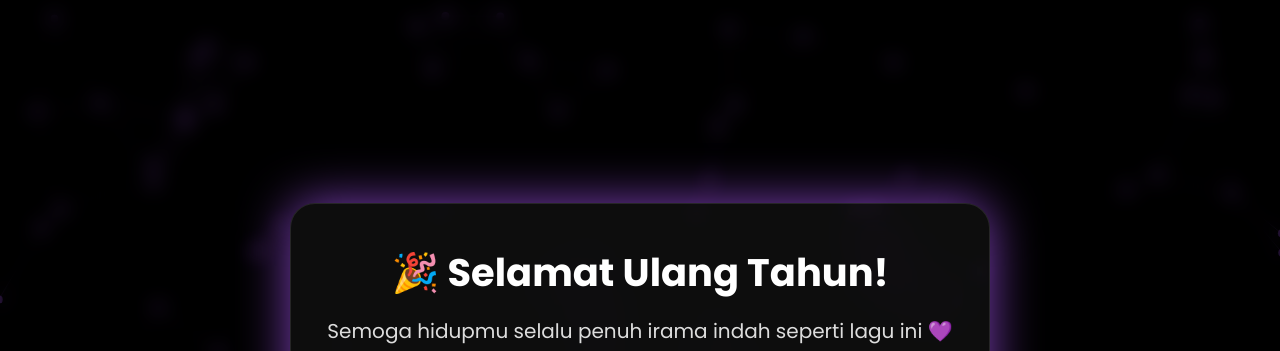
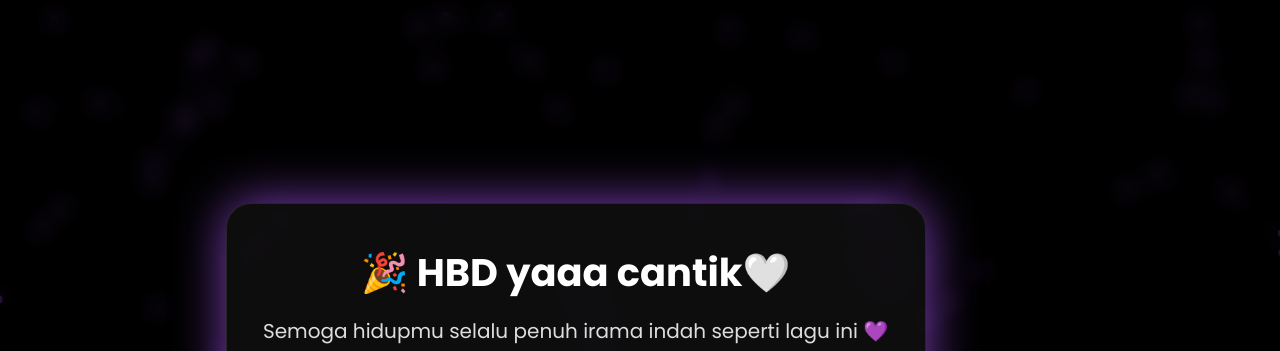
Before and after one commit to eyokcuy/hehe, a plain HTML site: page index.html in a window 1280 px wide. Shown: the top 351 px of the page. Drawn offline with nearby package versions, Linux system fonts and the light colour scheme.

Commit message:
Update index.html

```diff
--- a/index.html
+++ b/index.html
@@ -3,7 +3,7 @@
 <head>
   <meta charset="UTF-8" />
   <meta name="viewport" content="width=device-width, initial-scale=1.0"/>
-  <title>🎂 Selamat Ulang Tahun</title>
+  <title>Happy birthday cinta🤍</title></title>
   <style>
     @import url('https://fonts.googleapis.com/css2?family=Poppins:wght@400;700&display=swap');
 
@@ -130,7 +130,7 @@
   <div class="container">
     <!-- Tampilan 1 -->
     <div class="card active" id="card1">
-      <h1>🎉 Selamat Ulang Tahun!</h1>
+      <h1>🎉 HBD yaaa cantik🤍</h1>
       <p>Semoga hidupmu selalu penuh irama indah seperti lagu ini 💜</p>
       <div class="spotify-player">
         <iframe style="border-radius:12px"
@@ -160,8 +160,8 @@
           allow="autoplay; clipboard-write; encrypted-media; fullscreen; picture-in-picture"
           loading="lazy"></iframe>
       </div>
-      <div class="footer">Lagu: "Consume" – Chase Atlantic</div>
-    </div>
+      <div class="footer">Have a nice day</div>
+    </div>Have a nice day
   </div>
 
   <!-- Particles.js -->
```
